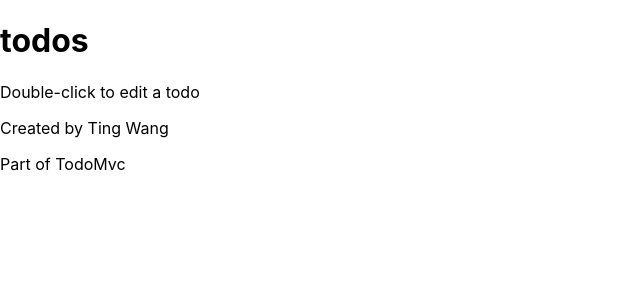
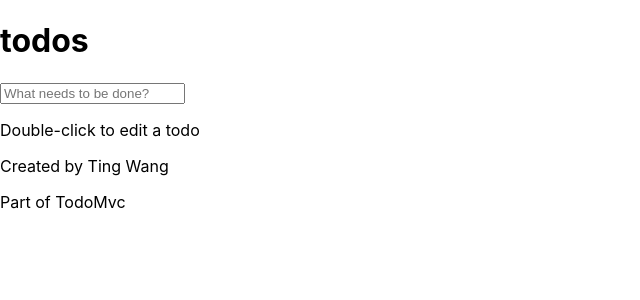
Before and after one commit to Wanting1234/todo-mvc-react, a React (Create React App) app: page / in a window 1280 px wide. Shown: the top 300 px of the page, without its empty margins (0-640 px from the left). Built offline with nearby package versions, Linux system fonts and the light colour scheme.

Commit message:
feat: add an input text box

```diff
--- a/src/App.js
+++ b/src/App.js
@@ -1,11 +1,13 @@
 import React from "react";
 import Header from "./components/Header";
 import Footer from "./components/Footer";
+import AddTask from "./components/AddTask";
 
 function App() {
     return (
         <div className="App">
             <Header />
+            <AddTask />
             <Footer />
         </div>
     );
--- /dev/null
+++ b/src/components/AddTask.js
@@ -0,0 +1,9 @@
+import React from "react";
+
+function AddTask() {
+    return(
+        <input placeholder='What needs to be done?'/>
+    );
+}
+
+export default AddTask;
```
Also changed, not shown: 1 other file (tests, documents, lock files or other folders).
